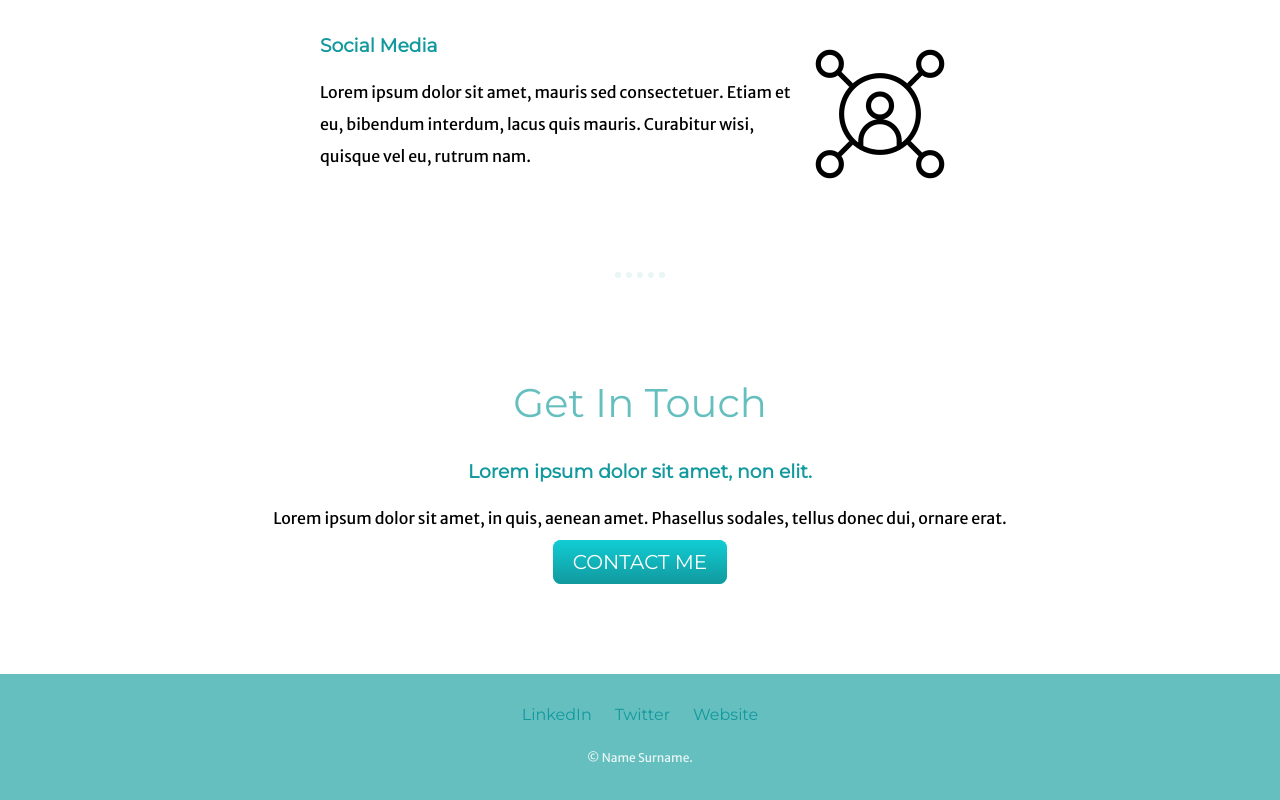
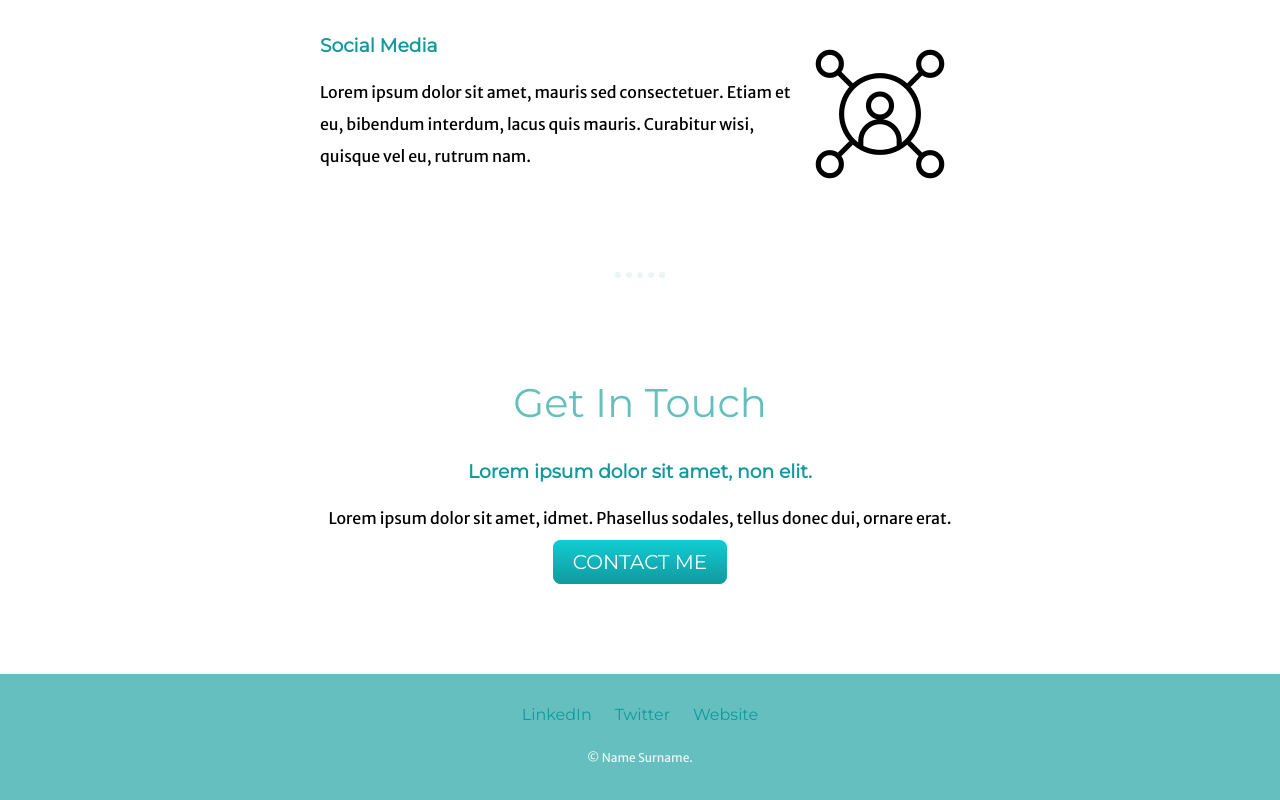
Before and after one commit to 2tuanan/mysite, a plain HTML site: page index.html in a window 1280 px wide. Shown: the part 1657-2457 px from the top of the page. Drawn offline with Linux system fonts and the light colour scheme.

Commit message:
edit line 45

```diff
--- a/index.html
+++ b/index.html
@@ -42,7 +42,7 @@
         <div class="contact-me">
           <h2>Get In Touch</h2>
           <h3>Lorem ipsum dolor sit amet, non elit.</h3>
-          <p>Lorem ipsum dolor sit amet, in quis, aenean amet. Phasellus sodales, tellus donec dui, ornare erat.</p>
+          <p>Lorem ipsum dolor sit amet, idmet. Phasellus sodales, tellus donec dui, ornare erat.</p>
           <a class="btn" href="mailto:name@email.com">CONTACT ME</a>
         </div>
       </div>
```
